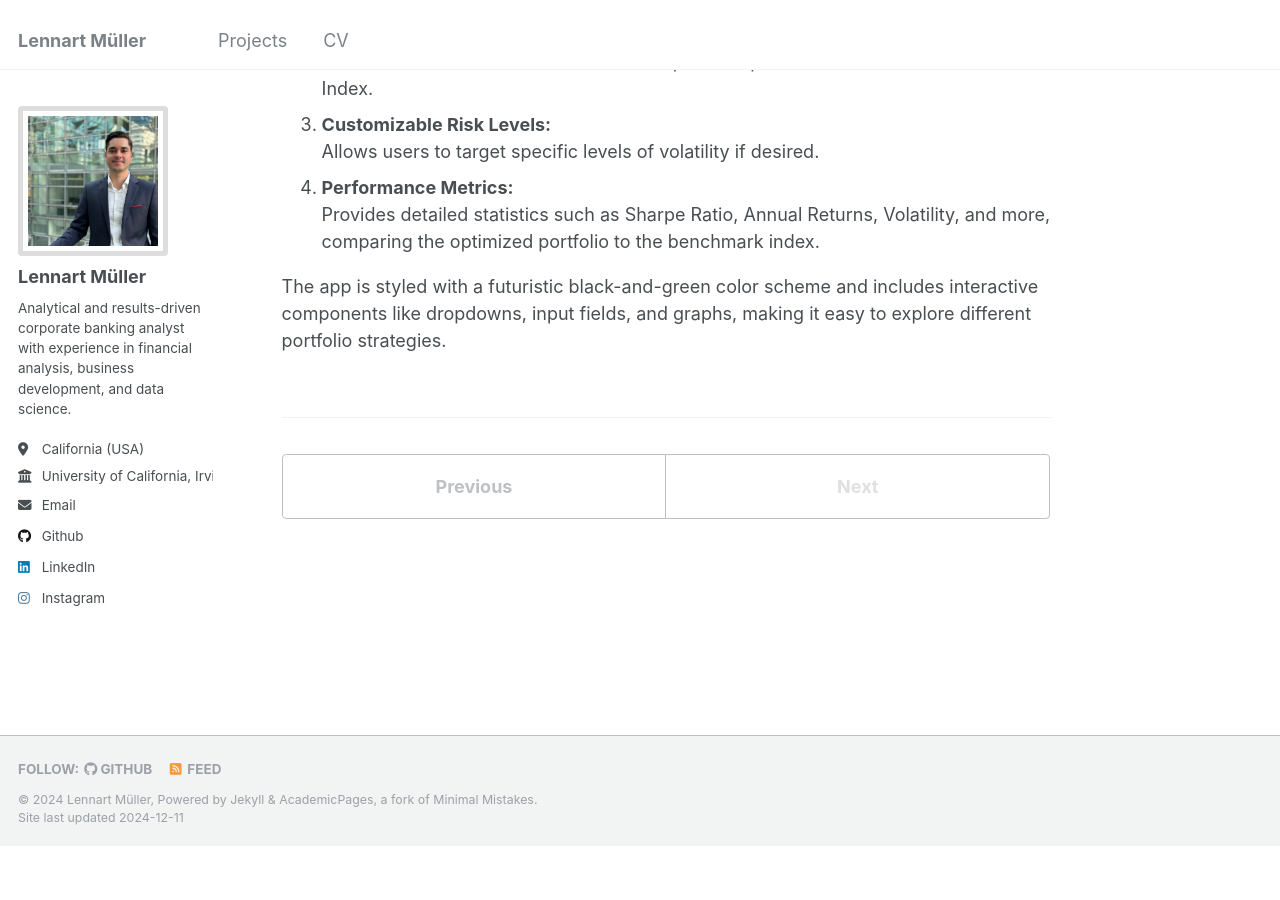
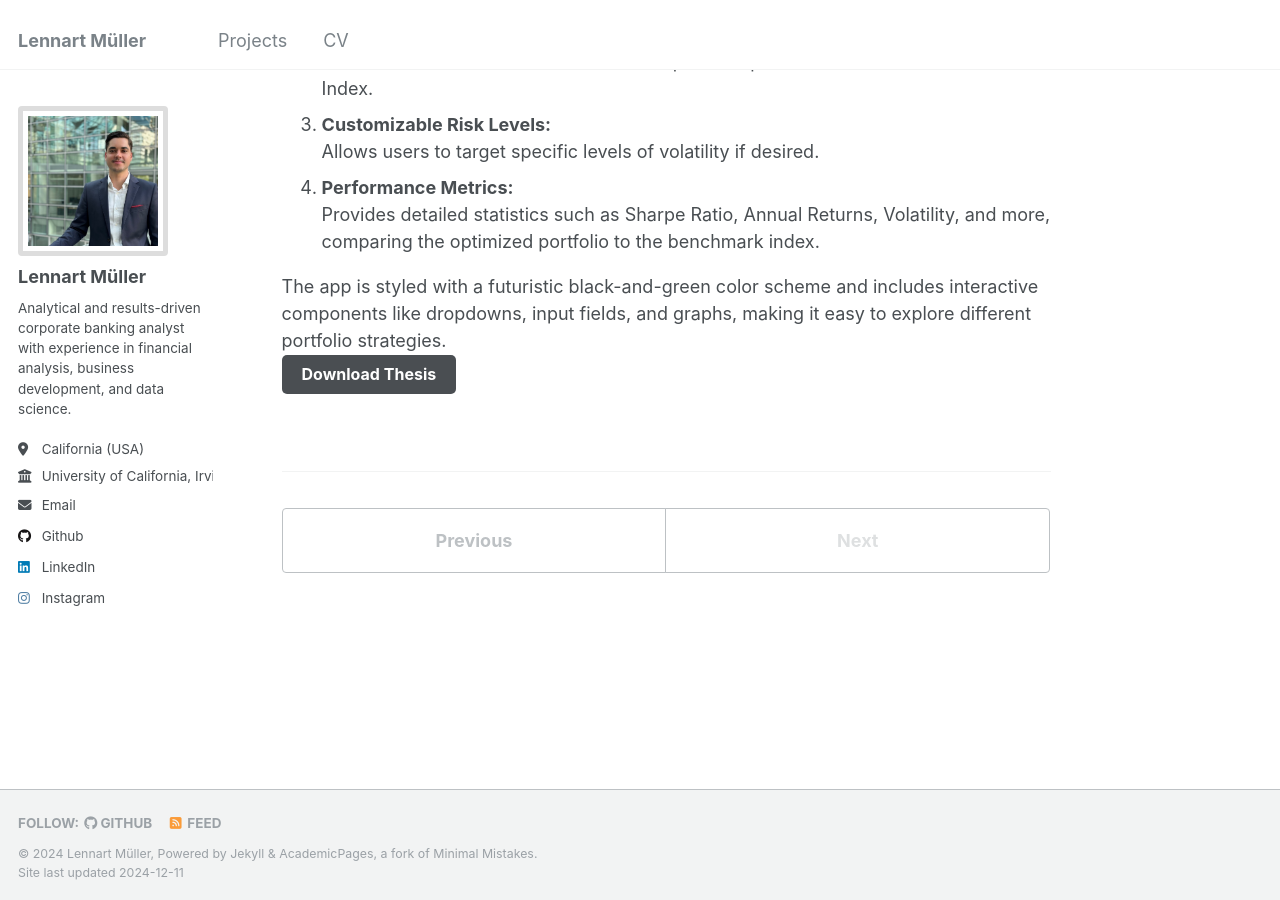
Before and after one commit to lennartmueller123/lennartmueller123.github.io, a Jekyll site: the page built from _projects/projects-2.html, in a window 1280 px wide and 900 px high, scrolled down 864 px. Built offline with Jekyll 4.4.1, drawn with Linux system fonts in a browser that asks for light colours; before the commit the page ends 1710 px from its top, so only the background shows below that.

Commit message:
Update projects-2.html

```diff
--- a/_projects/projects-2.html
+++ b/_projects/projects-2.html
@@ -62,3 +62,8 @@
   </li>
 </ol>
 The app is styled with a futuristic black-and-green color scheme and includes interactive components like dropdowns, input fields, and graphs, making it easy to explore different portfolio strategies.
+
+<br/>
+<h1>
+  <a href="https://github.com/lennartmueller123/MarkowitzPortfolioOptimizer/tree/main" download style="display: inline-block; padding: 10px 20px; background-color: #4A4E52; color: white; text-decoration: none; border-radius: 5px; font-size: 16px;">Download Thesis</a>
+</h1>
```
